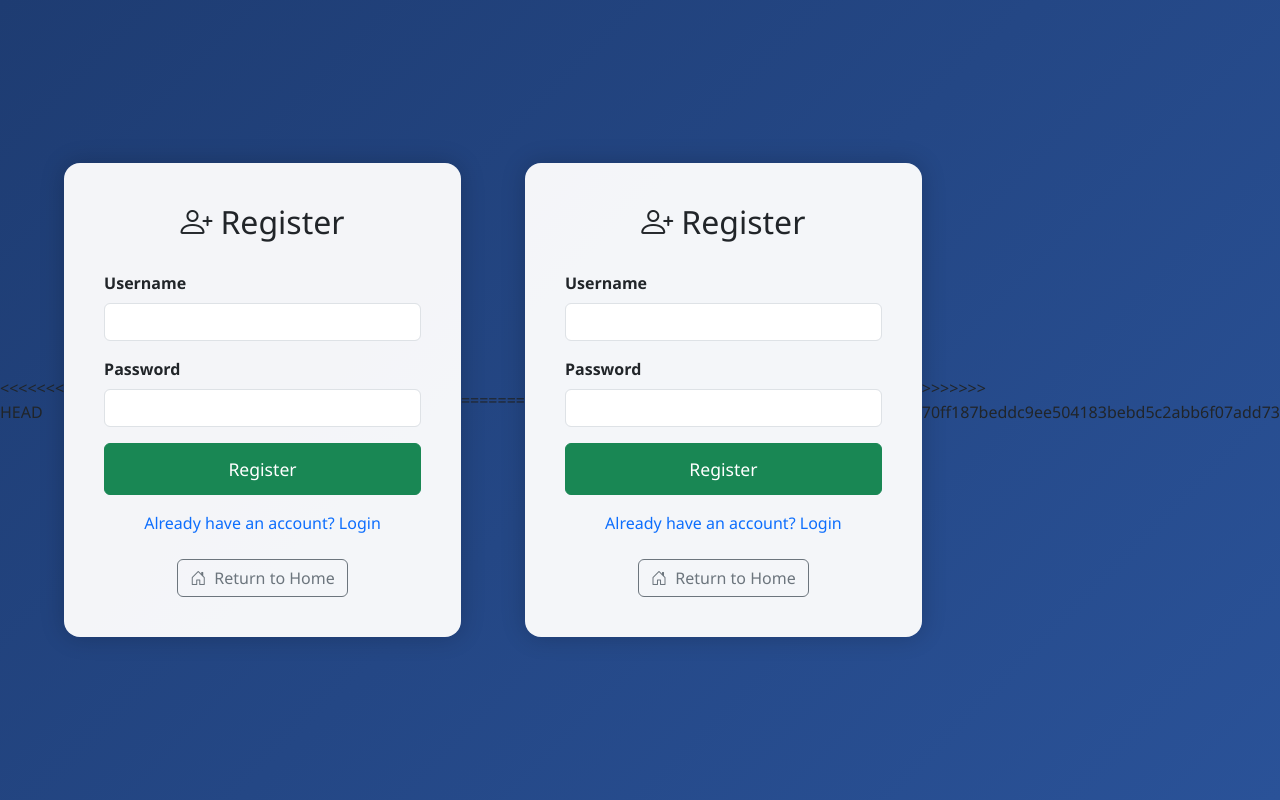
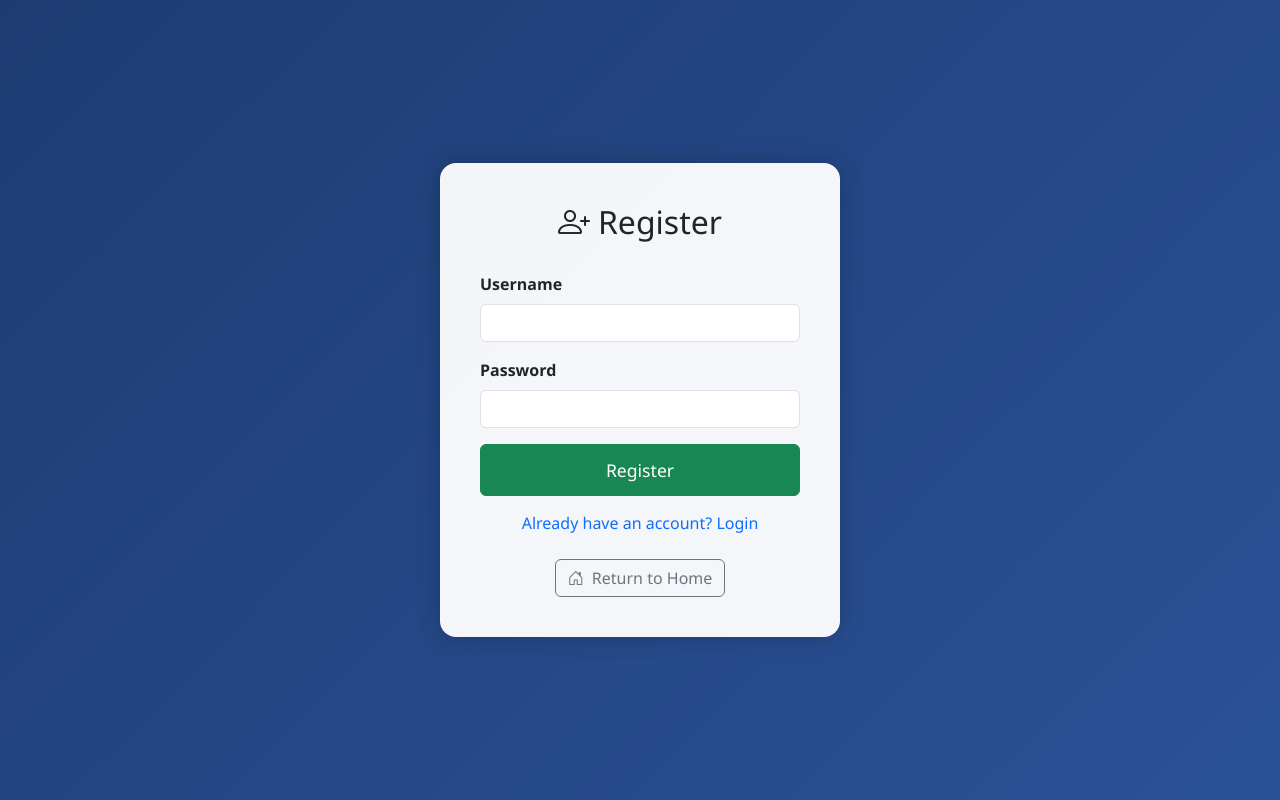
Before and after one commit to gauraangsingh10/basketball-app, a Flask app: page /register in a window 1280 px wide. Run offline with Flask 3, Linux system fonts and the light colour scheme; parts of the project's set-up code (start-up, migrations or seed data) failed here and were passed over.

Commit message:
Update register.html

```diff
--- a/app/templates/register.html
+++ b/app/templates/register.html
@@ -1,4 +1,3 @@
-<<<<<<< HEAD
 <!DOCTYPE html>
 <html lang="en">
 <head>
@@ -84,91 +83,3 @@
 
 </body>
 </html>
-=======
-<!DOCTYPE html>
-<html lang="en">
-<head>
-  <meta charset="UTF-8" />
-  <meta name="viewport" content="width=device-width, initial-scale=1.0" />
-  <title>Register - TeamStats</title>
-  <link rel="icon" href="{{ url_for('static', filename='favicon.ico') }}" type="image/x-icon">
-  <link href="https://cdn.jsdelivr.net/npm/bootstrap@5.3.0/dist/css/bootstrap.min.css" rel="stylesheet">
-  <link href="https://cdn.jsdelivr.net/npm/bootstrap-icons@1.10.5/font/bootstrap-icons.css" rel="stylesheet">
-  <style>
-    body {
-      background: linear-gradient(135deg, #1e3c72, #2a5298);
-      height: 100vh;
-      display: flex;
-      justify-content: center;
-      align-items: center;
-      font-family: 'Segoe UI', sans-serif;
-    }
-
-    .auth-card {
-      background: rgba(255, 255, 255, 0.95);
-      border-radius: 16px;
-      padding: 40px;
-      box-shadow: 0 0 25px rgba(0,0,0,0.2);
-      width: 100%;
-      max-width: 400px;
-      animation: slideIn 1s ease;
-    }
-
-    @keyframes slideIn {
-      from { opacity: 0; transform: translateY(-30px); }
-      to { opacity: 1; transform: translateY(0); }
-    }
-
-    .auth-card h2 {
-      text-align: center;
-      margin-bottom: 30px;
-    }
-
-    .btn-custom {
-      width: 100%;
-      padding: 12px;
-      font-size: 1.1rem;
-    }
-
-    .form-label {
-      font-weight: 600;
-    }
-
-    .link {
-      display: block;
-      text-align: center;
-      margin-top: 15px;
-    }
-  </style>
-</head>
-<body>
-
-  <div class="auth-card">
-    <h2><i class="bi bi-person-plus me-2"></i>Register</h2>
-
-    <form method="POST">
-      <div class="mb-3">
-        <label for="username" class="form-label">Username</label>
-        <input type="text" class="form-control" name="username" id="username" required>
-      </div>
-
-      <div class="mb-3">
-        <label for="password" class="form-label">Password</label>
-        <input type="password" class="form-control" name="password" id="password" required>
-      </div>
-
-      <button type="submit" class="btn btn-success btn-custom">Register</button>
-    </form>
-
-    <a href="{{ url_for('auth.login') }}" class="link text-decoration-none">Already have an account? Login</a>
-
-    <div class="d-flex justify-content-center mt-4">
-        <a href="{{ url_for('core.home') }}" class="btn btn-outline-secondary">
-            <i class="bi bi-house-door me-1"></i> Return to Home
-        </a>
-    </div>
-  </div>
-
-</body>
-</html>
->>>>>>> 70ff187beddc9ee504183bebd5c2abb6f07add73
```
